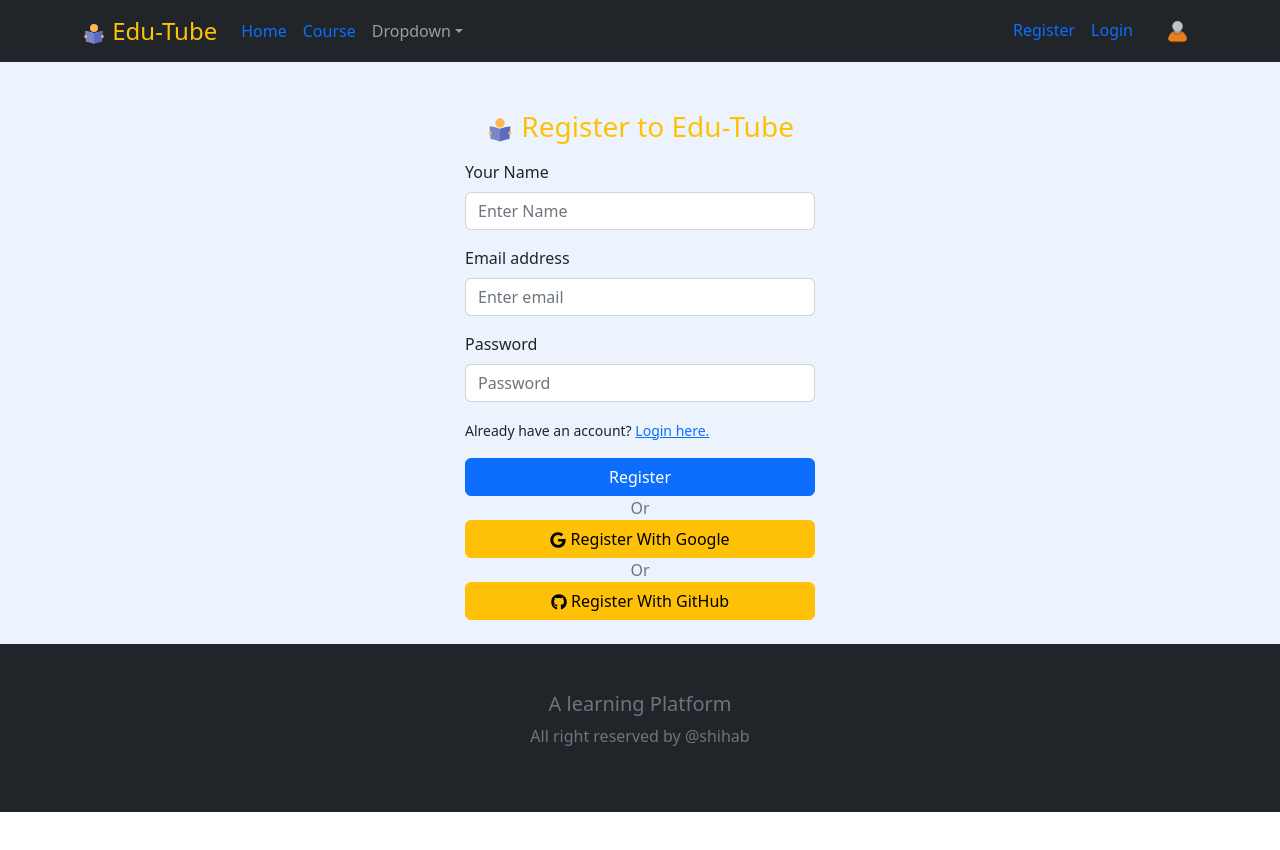
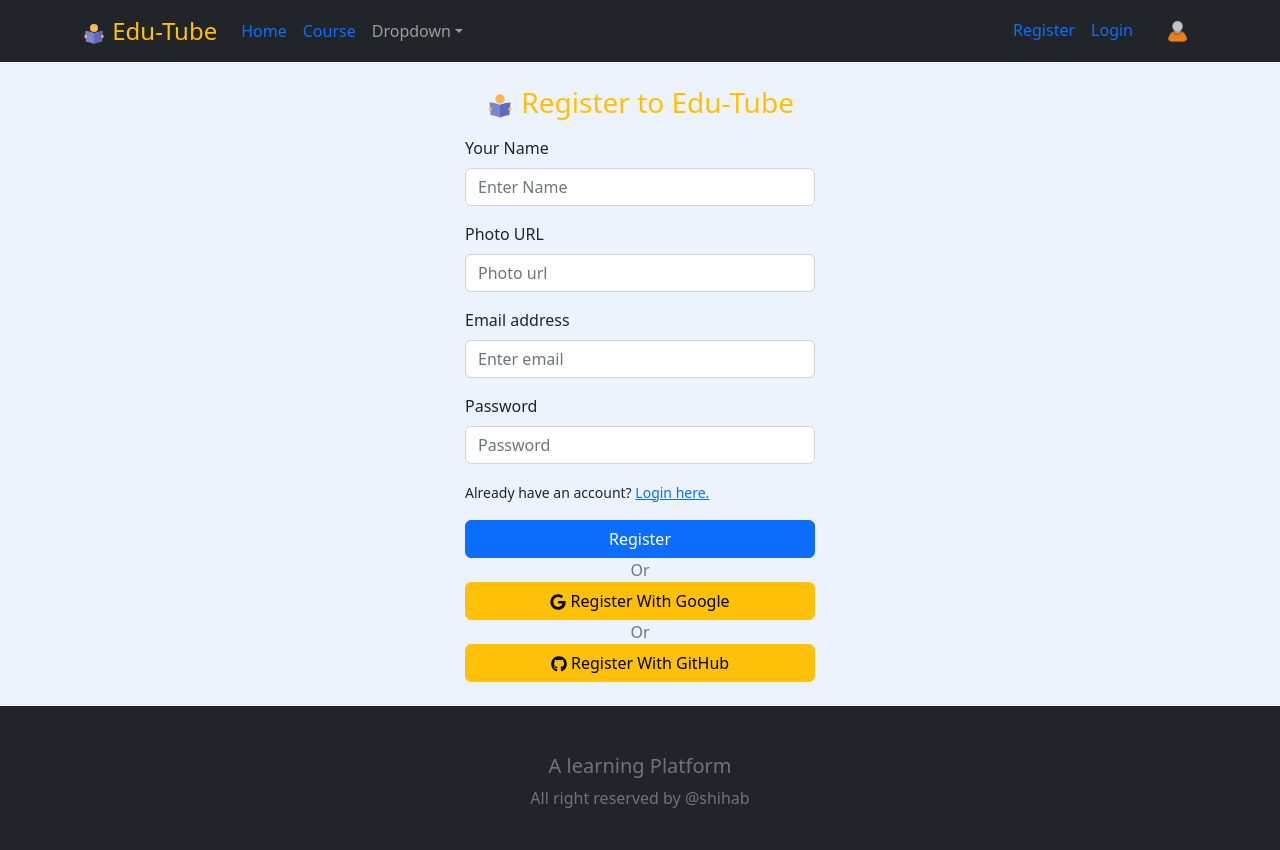
Before and after one commit to Shihab0/eduTube-client, a React (Create React App) app: page /register in a window 1280 px wide. Shown: the top 850 px of the page. Before the commit the page ends 812 px from the top, so only its background shows below. Built offline with nearby package versions, Linux system fonts and the light colour scheme; no server answers.

Commit message:
tooltip added

```diff
--- a/package.json
+++ b/package.json
@@ -14,6 +14,7 @@
     "react-icons": "^4.6.0",
     "react-router-dom": "^6.4.2",
     "react-scripts": "5.0.1",
+    "sweetalert2": "^11.6.2",
     "web-vitals": "^2.1.4"
   },
   "scripts": {
--- a/src/RegisterLogin/Login.jsx
+++ b/src/RegisterLogin/Login.jsx
@@ -38,13 +38,12 @@ const Login = () => {
     return (
         <div style={{ background: '#ecf3fd', minHeight: '100vh' }}>
             <Header></Header>
-            <Form className='mx-auto mt-5' style={{ width: '350px' }}>
+            <Form className='mx-auto mt-4' style={{ width: '350px' }}>
                 <h3 className='text-center mb-3 text-warning'><FcReading /> Login to Edu-Tube</h3>
                 <Form.Group className="mb-3" controlId="formBasicEmail">
                     <Form.Label>Email address</Form.Label>
                     <Form.Control type="email" placeholder="Enter email" />
                     <Form.Text className="text-muted">
-                        We'll never share your email with anyone else.
                     </Form.Text>
                 </Form.Group>
 
--- a/src/RegisterLogin/Register.jsx
+++ b/src/RegisterLogin/Register.jsx
@@ -26,12 +26,17 @@ const Register = () => {
     return (
         <div style={{ background: '#ecf3fd', minHeight: '100vh' }}>
             <Header></Header>
-            <Form className='mx-auto mt-5' style={{ width: '350px' }}>
+            <Form className='mx-auto mt-4' style={{ width: '350px' }}>
                 <h3 className='text-center mb-3 text-warning'><FcReading /> Register to Edu-Tube</h3>
 
                 <Form.Group className="mb-3" controlId="formBasicName">
                     <Form.Label>Your Name</Form.Label>
                     <Form.Control type="text" placeholder="Enter Name" />
+                </Form.Group>
+
+                <Form.Group className="mb-3" controlId="formBasicPhoto">
+                    <Form.Label>Photo URL</Form.Label>
+                    <Form.Control type="text" placeholder="Photo url" />
                 </Form.Group>
 
                 <Form.Group className="mb-3" controlId="formBasicEmail">
--- a/src/Shared/Header.jsx
+++ b/src/Shared/Header.jsx
@@ -8,7 +8,7 @@ import userPhoto from '../assest/img/user-512.webp';
 import { FcReading } from "react-icons/fc";
 import { useContext } from 'react';
 import { AuthContext } from '../contexts/AuthProvider/AuthProvider';
-import Image from 'react-bootstrap/Image'
+import Image from 'react-bootstrap/Image';
 
 const Header = () => {
 
@@ -20,6 +20,7 @@ const Header = () => {
     }
 
     const { user } = useContext(AuthContext);
+
     return (
         <Navbar collapseOnSelect expand="lg" bg="dark" variant="dark">
             <Container>
@@ -58,7 +59,7 @@ const Header = () => {
                         </Nav.Link>
                         <Nav.Link>
                             <Link className='text-decoration-none' to='/login'>
-                                {user?.photoURL ? <><Image style={{ width: '25px' }} roundedCircle src={user?.photoURL} alt="" /></> : <><Image style={{ width: '25px' }} roundedCircle={true} src={userPhoto} alt="" /></>}
+                                {user?.photoURL ? <><Image title={user.displayName} style={{ width: '25px' }} roundedCircle src={user?.photoURL} alt="" /></> : <><Image style={{ width: '25px' }} roundedCircle={true} src={userPhoto} alt="" /></>}
                             </Link>
                         </Nav.Link>
                     </Nav>
--- a/src/Shared/SellCard.jsx
+++ b/src/Shared/SellCard.jsx
@@ -6,10 +6,17 @@ import { GiClick, GiTeacher } from 'react-icons/gi';
 import { useLoaderData } from 'react-router-dom';
 import { FaBook, FaUserGraduate } from 'react-icons/fa';
 import { Button } from 'react-bootstrap';
+import Swal from 'sweetalert2';
 
 const SellCard = () => {
     const handleAdmit = () => {
-        alert('admitted')
+        Swal.fire({
+            position: 'center',
+            icon: 'success',
+            title: 'Congratulation, You are admitted.',
+            showConfirmButton: false,
+            timer: 1500
+          })
     }
     const { subject, price, teacher_name, picture, sell, description } = useLoaderData();
     return (
```
Also changed, not shown: 1 other file (tests, documents, lock files or other folders).
